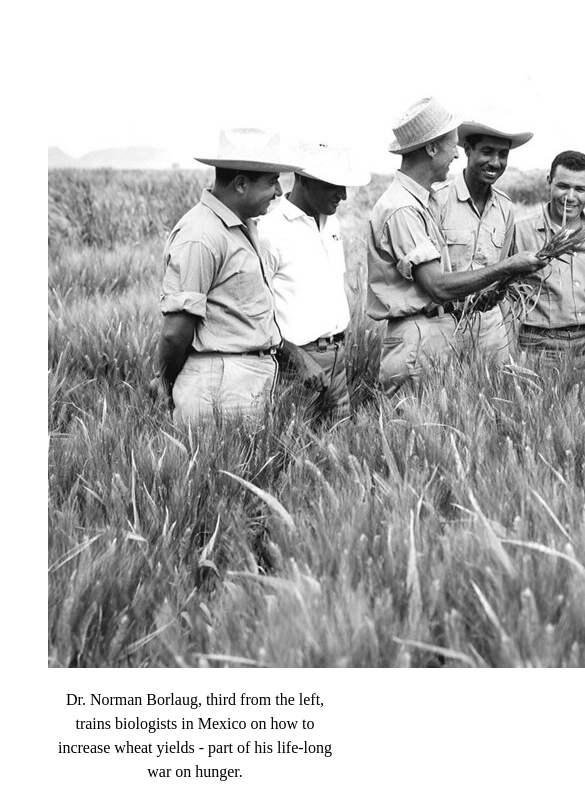
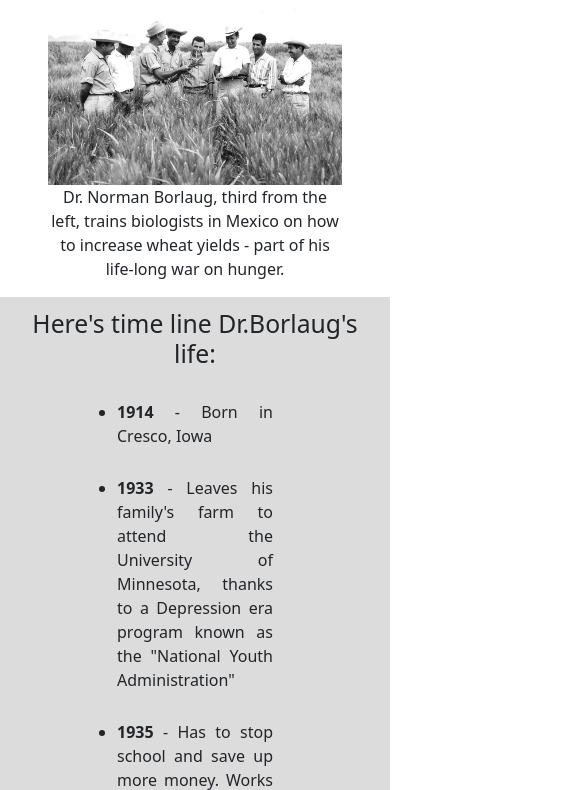
Before and after one commit to moonnada/about-Dr.Norman, a plain HTML site: page index.html in a window 390 px wide. Shown: the part 142-932 px from the top of the page, 585 px wide, since content can reach past the window. Drawn offline with nearby package versions, Linux system fonts and the light colour scheme.

Commit message:
edit image size depends on website size

```diff
--- a/index.html
+++ b/index.html
@@ -5,6 +5,7 @@
     <meta charset="UTF-8">
     <meta name="viewport" content="width=device-width, initial-scale=1.0">
     <title>Dr.Norman Borlaug</title>
+    <link href="https://cdn.jsdelivr.net/npm/bootstrap@5.0.0-beta1/dist/css/bootstrap.min.css" rel="stylesheet" integrity="sha384-giJF6kkoqNQ00vy+HMDP7azOuL0xtbfIcaT9wjKHr8RbDVddVHyTfAAsrekwKmP1" crossorigin="anonymous">
     <link rel="stylesheet" href="styles/styles.css">
  <!-- Bootstrap Scripts -->
  <script src="https://code.jquery.com/jquery-3.5.1.slim.min.js" integrity="sha384-DfXdz2htPH0lsSSs5nCTpuj/zy4C+OGpamoFVy38MVBnE+IbbVYUew+OrCXaRkfj" crossorigin="anonymous"></script>
@@ -12,20 +13,19 @@
  <script src="https://cdn.jsdelivr.net/npm/bootstrap@4.6.0/dist/js/bootstrap.min.js" integrity="sha384-+YQ4JLhjyBLPDQt//I+STsc9iw4uQqACwlvpslubQzn4u2UU2UFM80nGisd026JF" crossorigin="anonymous"></script>
 </head>
  <body id="main">
-<div class="col-sm-6">
     <header>
        <h1 id="main">Dr.Norman Borlaug</h1>
        <p>the man who saved a billion lives</p>
     </header>
 
     <div id="img-div">
-        <img id="image" src="images/dr.norman.jpg">
-        <p id="img-caption">Dr. Norman Borlaug, third from the left, trains biologists in Mexico on how to increase wheat yields - part of his life-long war on hunger.
+        <img id="img" src="images/dr.norman.jpg">
+        <p>Dr. Norman Borlaug, third from the left, trains biologists in Mexico on how to increase wheat yields - part of his life-long war on hunger.
         </p>
     </div>
-</div>
+
     <div id="tribute-info">
-        <h3 class="infoTitle">Here's time line Dr.Borlaug's life:</h3>
+        <h2 class="infoTitle">Here's time line Dr.Borlaug's life:</h2>
 
 
          <ul class="info">
--- a/styles/styles.css
+++ b/styles/styles.css
@@ -10,10 +10,16 @@ header{
 }
 
 #img-div{
-
+    text-align: center;
     padding: 3em;
     padding-bottom: 0;
 
+}
+#img{
+    max-width: 100%;
+    display: block;
+    height: auto;
+    margin: 0 auto;
 }
 
 #tribute-info{
@@ -21,7 +27,7 @@ header{
     background-color: 	#dcdcdc;
 }
 .infoTitle{
-    padding: 17px;
+    padding: 3%;
 
 
 }
```
